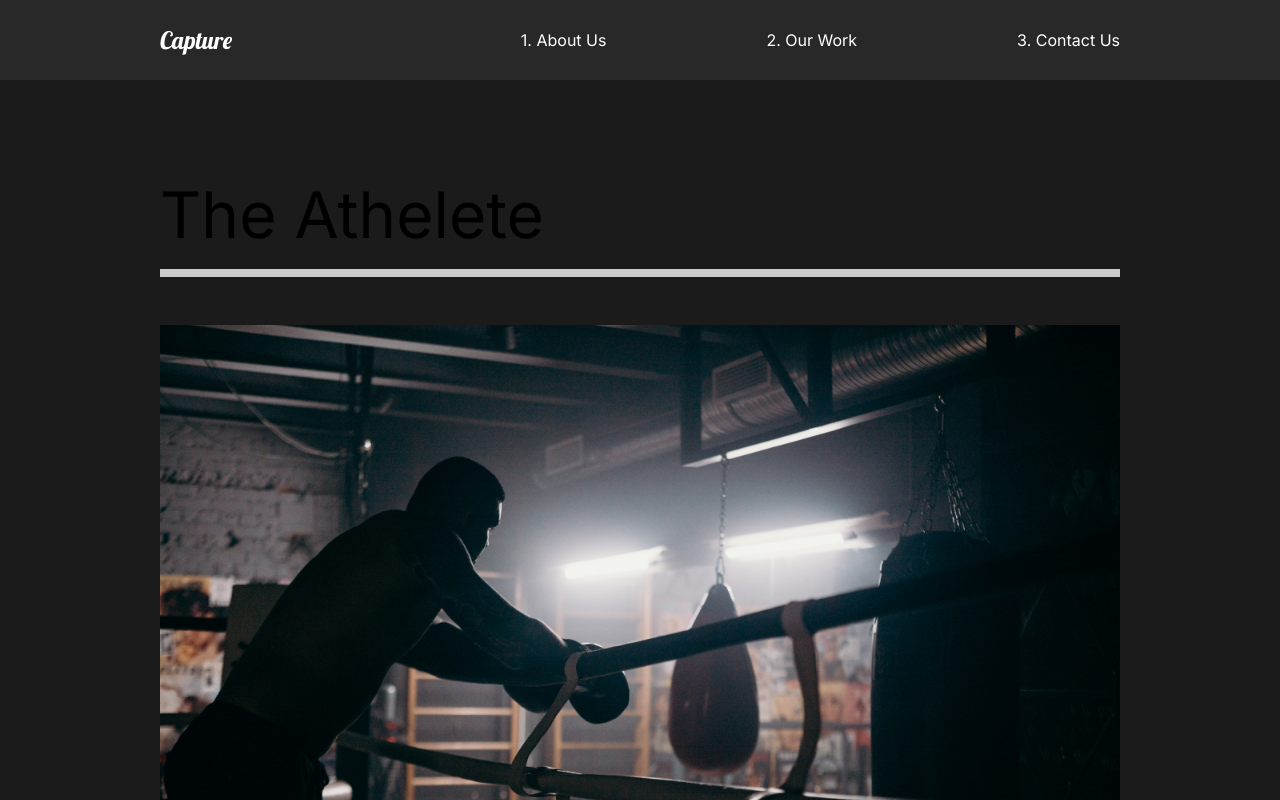
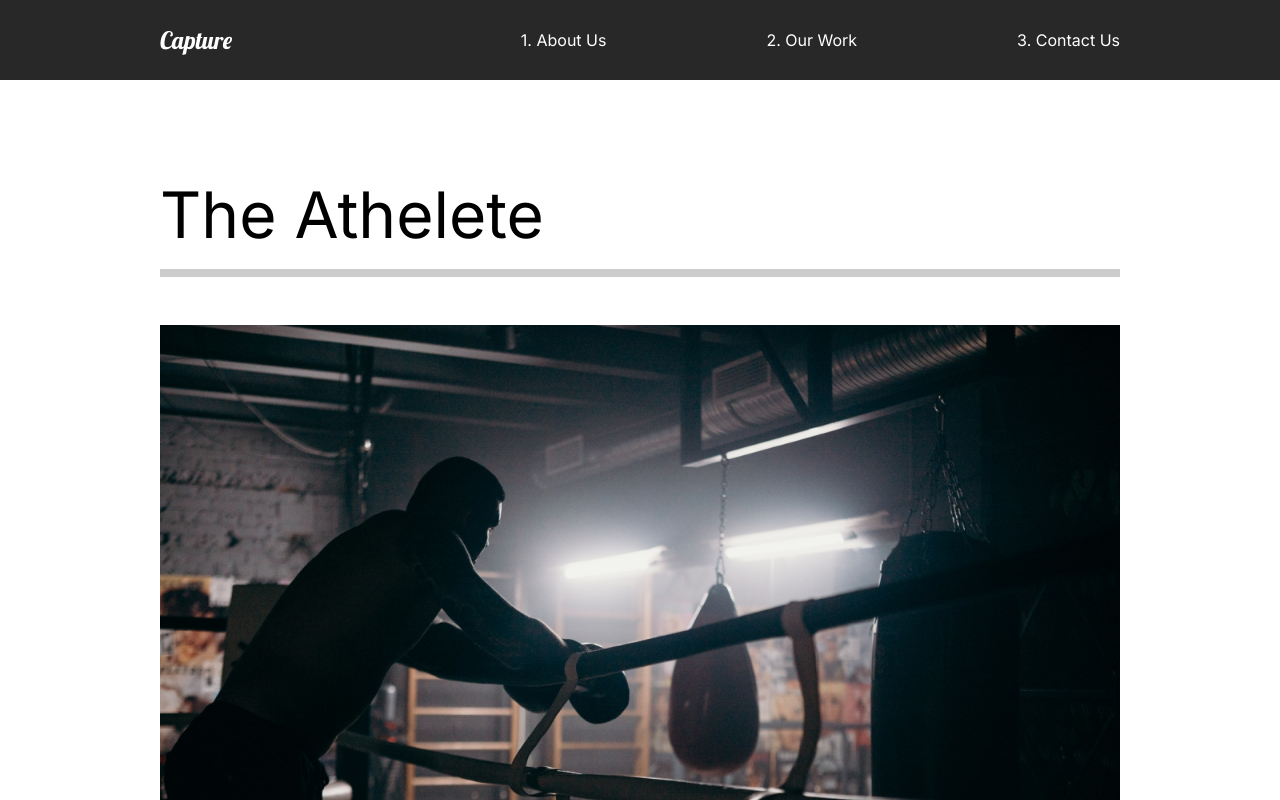
Before and after one commit to jurajrc/the-creative-react-course-capture, a React (Create React App) app: page /work in a window 1280 px wide. Shown: the top 800 px of the page. Built offline with nearby package versions, Linux system fonts and the light colour scheme.

Commit message:
12. animetion.js and Animate sites

```diff
--- a/src/App.js
+++ b/src/App.js
@@ -11,16 +11,21 @@ import OurWork from "./pages/OurWork";
 import MovieDetail from "./pages/MovieDetail";
 
 // Router
-import { Switch, Route } from 'react-router-dom';
+import { Switch, Route, useLocation } from 'react-router-dom';
+
+// Animation
+import { AnimatePresence } from 'framer-motion'
 
 
 function App() {
+  const location = useLocation()
   return (
     <div className="App">
       <GlobalStyle />
       <Nav />
 
-      <Switch>
+      <AnimatePresence exitBeforeEnter>
+        <Switch location={location} key={location.pathname} >
           <Route path="/" exact >
             <AboutUs />
           </Route>
@@ -37,6 +42,7 @@ function App() {
             <ContactUs />
           </Route>
         </Switch>
+      </AnimatePresence>
     </div>
   );
 }
--- /dev/null
+++ b/src/animation.js
@@ -0,0 +1,20 @@
+export const pageAnimation = {
+    hidden: {
+        opacity: 0,
+        y: 300
+    },
+    show: {
+        opacity: 1,
+        y: 0,
+        transition: {
+            duration: 1,
+        },
+    },
+    exit: {
+        opacity: 0,
+        y: 300,
+        transition: {
+            duration: 1,
+        },
+    }
+};
--- a/src/pages/AboutUs.js
+++ b/src/pages/AboutUs.js
@@ -4,14 +4,17 @@ import React from 'react';
 import AboutSection from '../conponents/AboutSection';
 import ServicesSection from '../conponents/ServicesSection';
 import FaqSection from '../conponents/FaqSection';
+// Animation
+import { motion } from 'framer-motion';
+import { pageAnimation } from '../animation';
 
 const AboutUs = () => {
     return (
-        <>
+        <motion.div exit="exit" variants={pageAnimation} initial="hidden" animate="show">
             <AboutSection />
             <ServicesSection />
             <FaqSection />
-        </>
+        </motion.div>
     )
 }
 
--- a/src/pages/ContactUs.js
+++ b/src/pages/ContactUs.js
@@ -1,10 +1,20 @@
 import React from 'react'
+
+// Animatio
+import { motion } from 'framer-motion';
+import { pageAnimation } from '../animation';
 
 const ContactUs = () => {
     return (
-        <div>
+        <motion.div
+            exit="exit"
+            variants={pageAnimation}
+            initial="hidden"
+            animate="show"
+            style={{background: "#fff"}}
+        >
             <h1>Contact Us</h1>
-        </div>
+        </motion.div>
     )
 }
 
--- a/src/pages/MovieDetail.js
+++ b/src/pages/MovieDetail.js
@@ -4,6 +4,10 @@ import { useHistory } from 'react-router'
 
 // data
 import { MovieState } from '../movieState'
+
+// Animation
+import { motion } from 'framer-motion';
+import { pageAnimation } from '../animation';
 
 const MovieDetail = () => {
     const history = useHistory() // save object historie browser
@@ -20,7 +24,7 @@ const MovieDetail = () => {
     return (
         <>
         {movie && (
-        <Details>
+            <Details  exit="exit" variants={pageAnimation} initial="hidden" animate="show">
                 <HeadLine>
                     <h2>{movie.title}</h2>
                     <img src={movie.mainImg} alt="movie" />
@@ -43,7 +47,7 @@ const MovieDetail = () => {
     )
 }
 
-const Details = styled.div`
+const Details = styled(motion.div)`
     color: white;
 `
 const HeadLine = styled.div`
--- a/src/pages/OurWork.js
+++ b/src/pages/OurWork.js
@@ -7,9 +7,20 @@ import athlete from '../img/athlete-small.png'
 import theracer from '../img/theracer-small.png'
 import goodtimes from '../img/goodtimes-small.png'
 
+// Anomation
+import { motion } from 'framer-motion';
+import { pageAnimation } from '../animation';
+
+
 const OurWork = () => {
     return (
-        <Work>
+        <Work
+            exit="exit"
+            variants={pageAnimation}
+            initial="hidden"
+            animate="show"
+            style={{background: "#fff"}}
+        >
             <Movie>
                 <h2>The Athelete</h2>
                 <div className="line"></div>
@@ -35,7 +46,7 @@ const OurWork = () => {
     )
 }
 
-const Work = styled.div`
+const Work = styled(motion.div)`
     min-height: 100vh;
     overflow: hidden;
     padding: 5rem 10rem;
```
Also changed, not shown: src/conponents/AboutSection.js (+11 -5 lines). Lines whose indentation alone changed are shown as unchanged.
